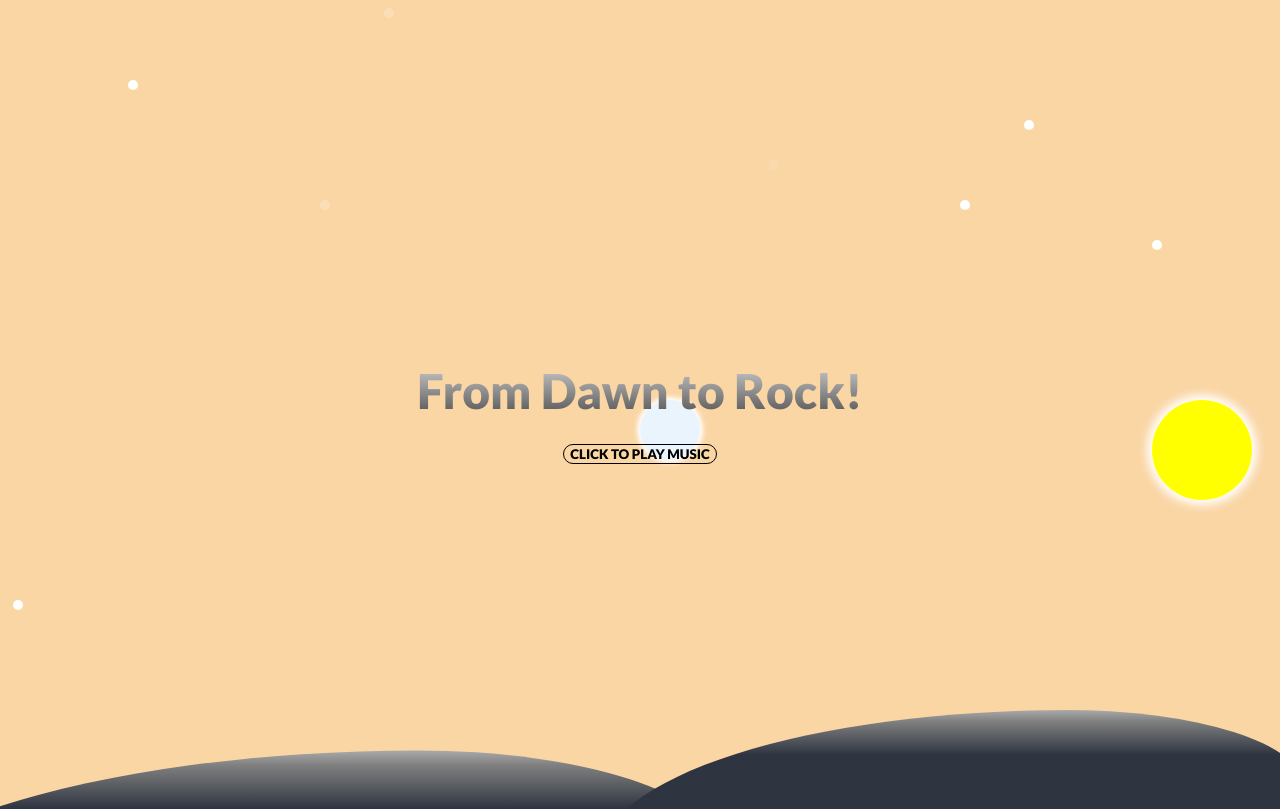
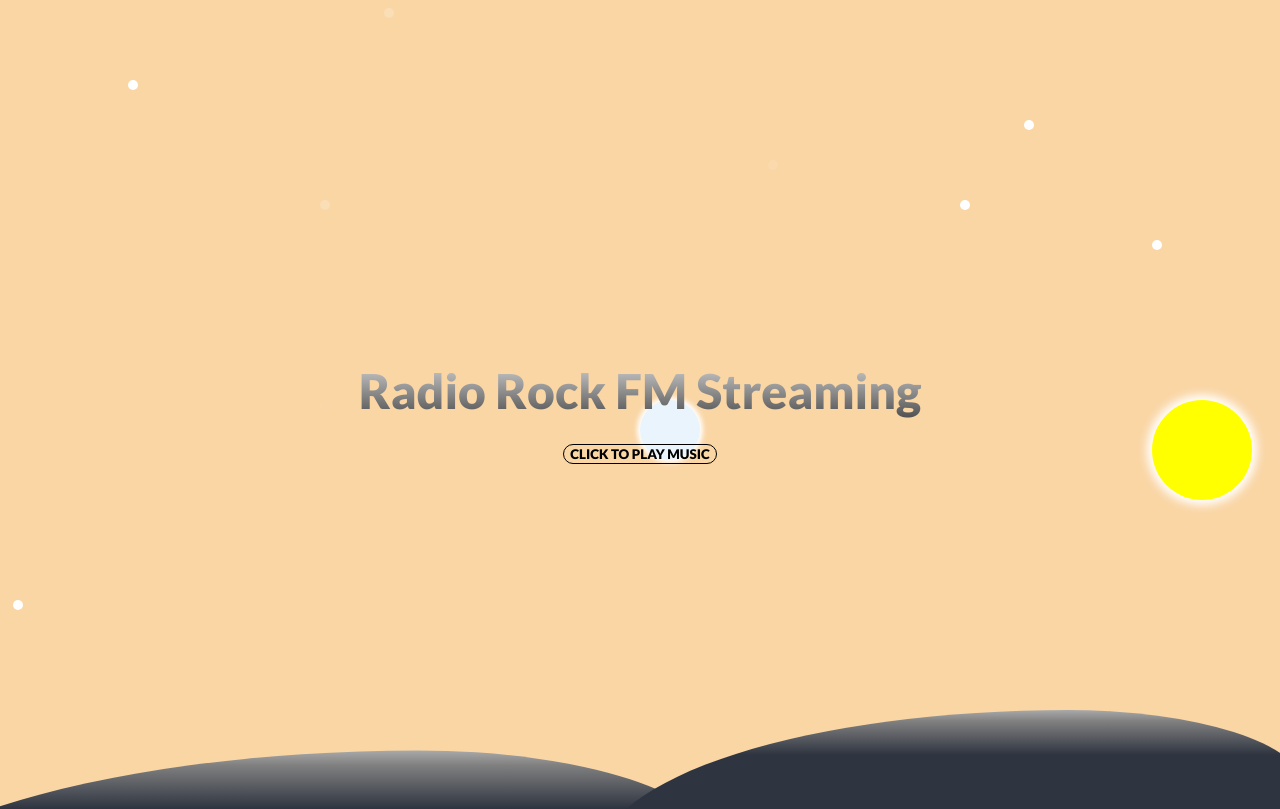
Before and after one commit to susahcebok/radio-online, a Svelte app: page / in a window 1280 px wide. Shown: the top 809 px of the page. Built offline with nearby package versions, Linux system fonts and the light colour scheme.

Commit message:
Update App.svelte

```diff
--- a/src/App.svelte
+++ b/src/App.svelte
@@ -15,7 +15,7 @@
 
 <div id="sun"></div>
 
-<div id="title">From Dawn to {name}!</div>
+<div id="title">Radio {name} FM Streaming</div>
 <button id="button" onclick="play()" title="Don't spam click it, it would play eventually">CLICK TO PLAY MUSIC</button>
 
 
```
